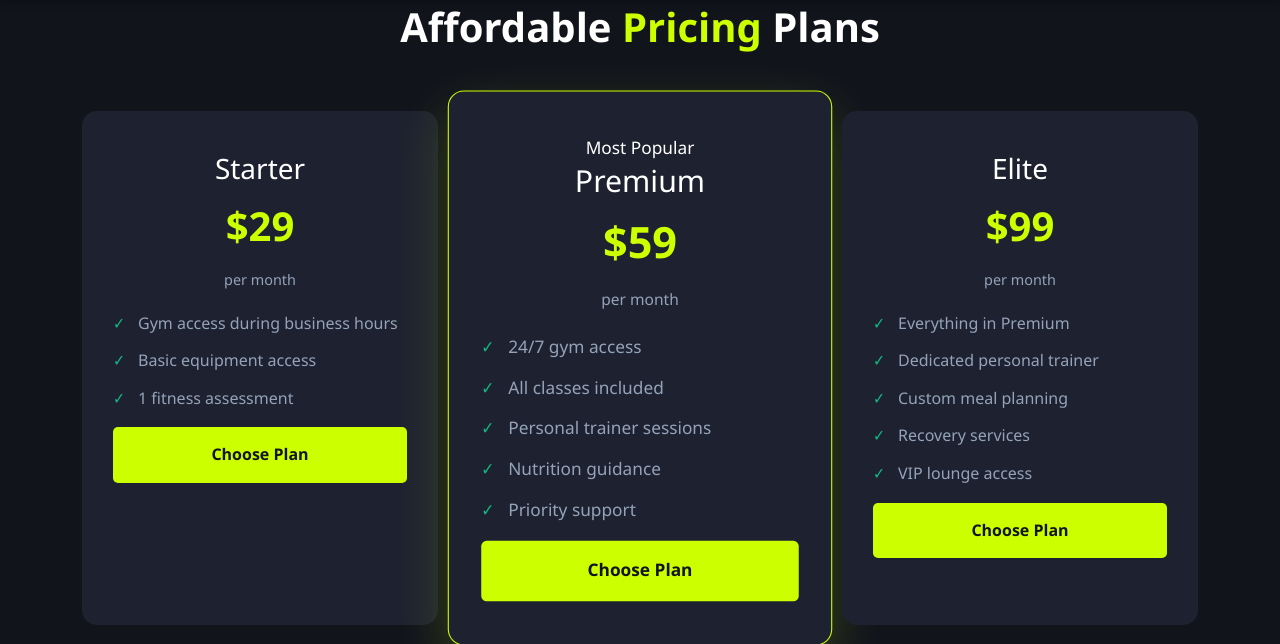
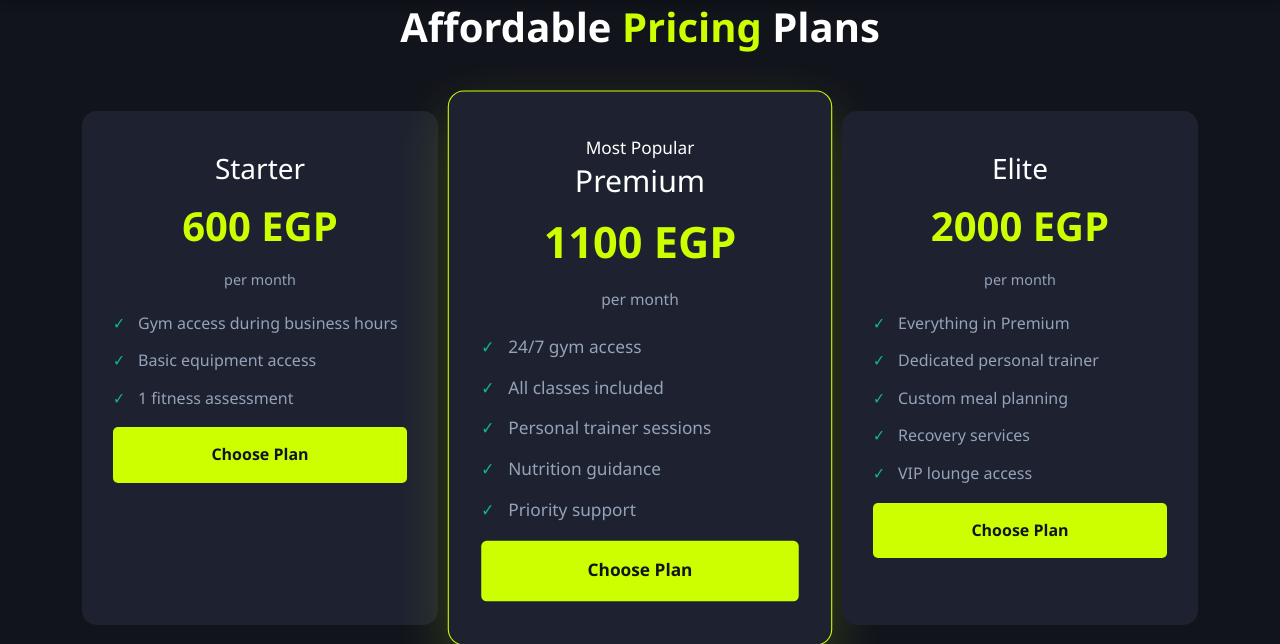
Before and after one commit to adhamesaam/FitCore, a PHP site: page /userSub.php in a window 1280 px wide. Shown: the part 77-721 px from the top of the page. Run offline with PHP 8.4, Linux system fonts and the light colour scheme; the visitor is signed in with stand-in values (Sample User, id 1); some libraries are stand-ins or nearby versions.

Commit message:
Update subscription prices to EGP in paymentsub.php and userSub.php

```diff
--- a/pages/paymentsub.php
+++ b/pages/paymentsub.php
@@ -114,7 +114,7 @@ if ($_SERVER["REQUEST_METHOD"] == "POST" && isset($_POST['confirmPaymentBtn']))
 
             <div class="psub-summary-total">
                 <span class="psub-summary-total-label">Total (per month)</span>
-                <span class="psub-summary-total-value"><?php echo number_format($subscription['price']); ?> $</span>
+                <span class="psub-summary-total-value"><?php echo number_format($subscription['price']); ?>EGP</span>
             </div>
 
             <p class="psub-billing-note">You'll be billed this amount monthly until you cancel.</p>
--- a/pages/userSub.php
+++ b/pages/userSub.php
@@ -63,7 +63,7 @@ if ($_SERVER['REQUEST_METHOD'] == 'POST' && isset($_POST['plan_id'])) {
             <div class="col-md-6 col-lg-4">
                 <div class="pricing-card">
                     <h3>Starter</h3>
-                    <div class="price">$29</div>
+                    <div class="price">600 EGP</div>
                     <div class="price-period">per month</div>
                     <ul class="list-unstyled features-list">
                         <li>Gym access during business hours</li>
@@ -79,7 +79,7 @@ if ($_SERVER['REQUEST_METHOD'] == 'POST' && isset($_POST['plan_id'])) {
                 <div class="pricing-card featured">
                     <span class="pricing-badge">Most Popular</span>
                     <h3>Premium</h3>
-                    <div class="price">$59</div>
+                    <div class="price">1100 EGP</div>
                     <div class="price-period">per month</div>
                     <ul class="list-unstyled features-list">
                         <li>24/7 gym access</li>
@@ -96,7 +96,7 @@ if ($_SERVER['REQUEST_METHOD'] == 'POST' && isset($_POST['plan_id'])) {
             <div class="col-md-6 col-lg-4">
                 <div class="pricing-card">
                     <h3>Elite</h3>
-                    <div class="price">$99</div>
+                    <div class="price">2000 EGP</div>
                     <div class="price-period">per month</div>
                     <ul class="list-unstyled features-list">
                         <li>Everything in Premium</li>
```
